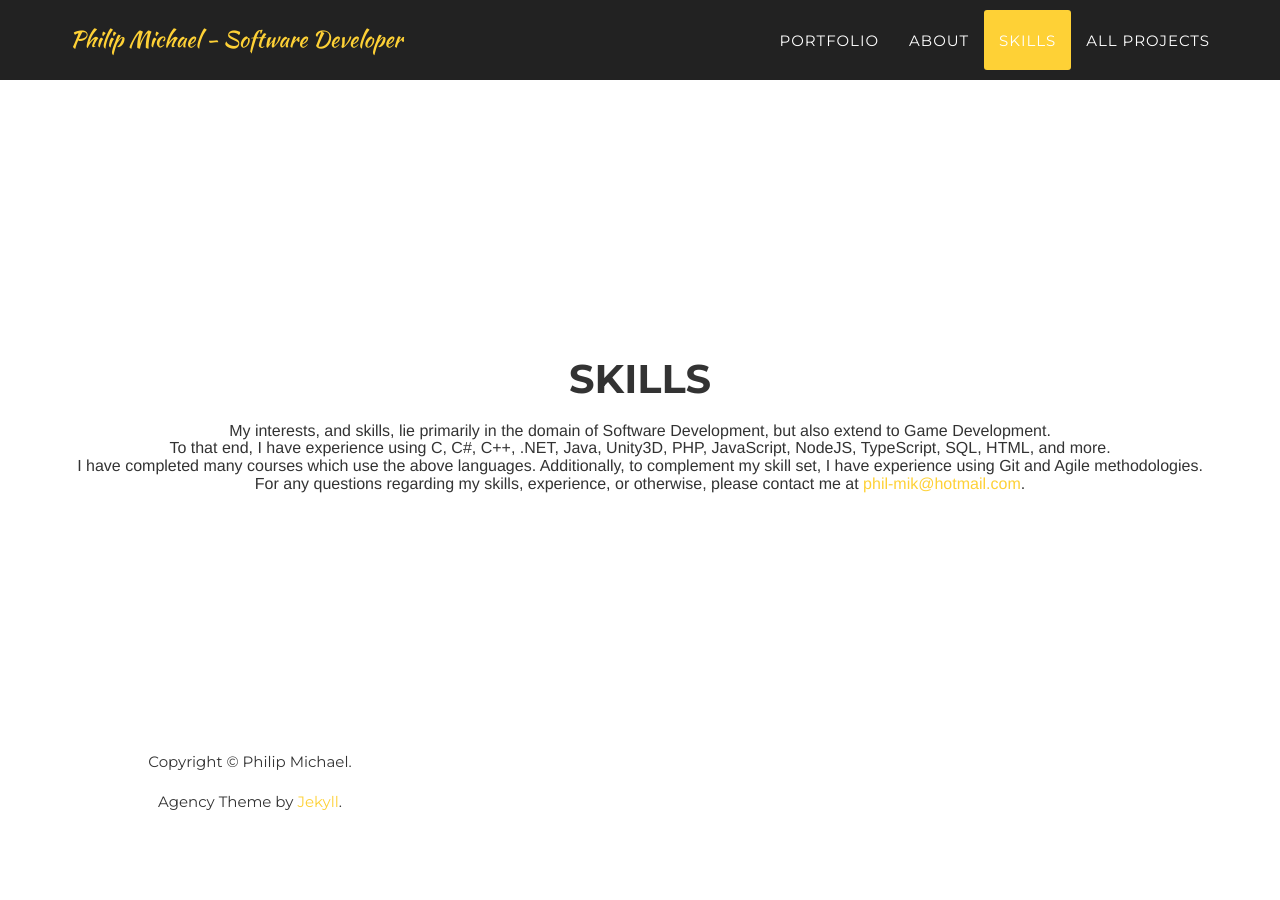
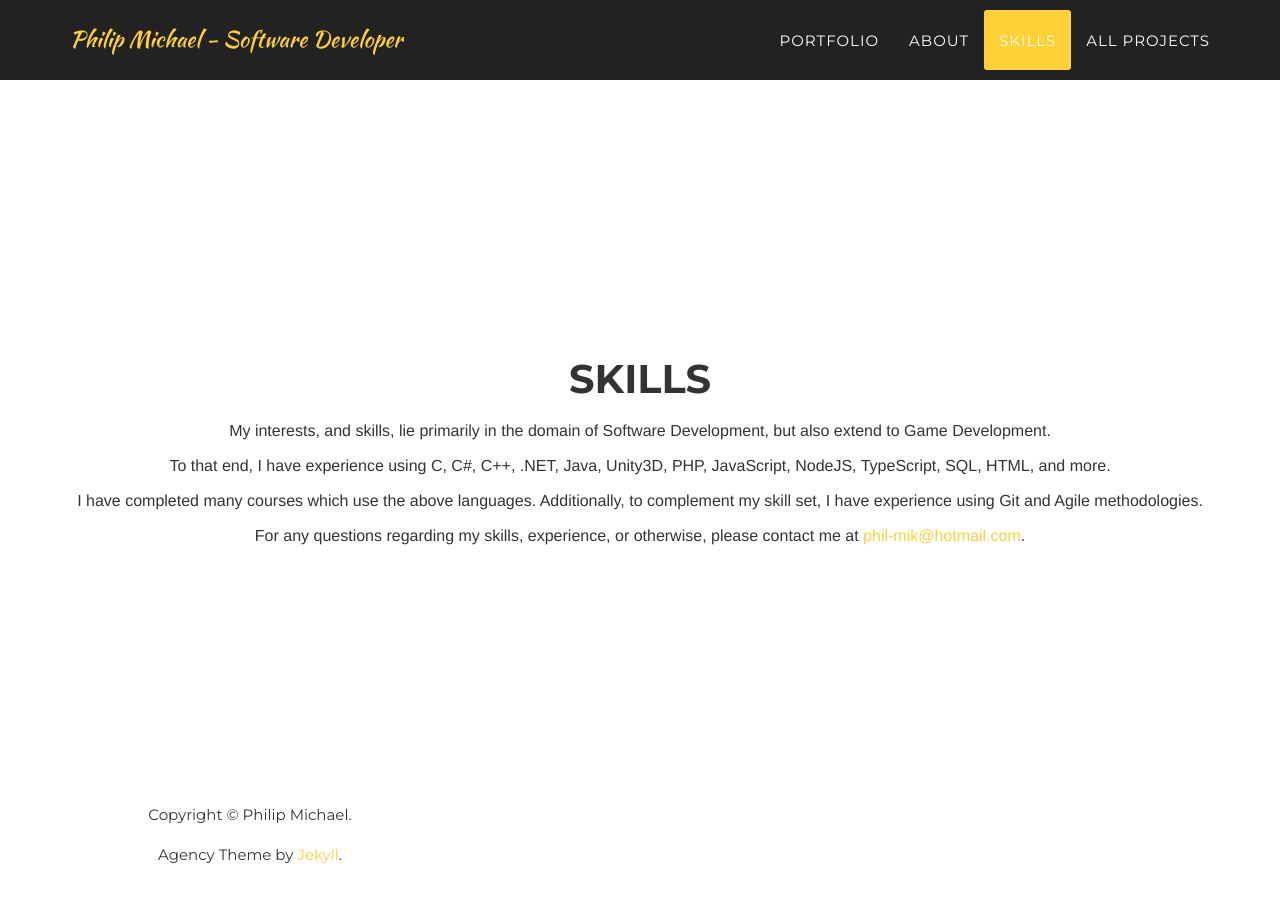
Before and after one commit to pmichaeldev/pmichaeldev.github.io, a Jekyll site: the page built from index.html, in a window 1280 px wide and 900 px high, scrolled down 2772 px. Built offline with Jekyll 4.4.1, drawn with Linux system fonts in a browser that asks for light colours; some web fonts are replaced; before the commit the page ends 3619 px from its top, so only the background shows below that.

Commit message:
Modified spacing.

```diff
--- a/_includes/skills.html
+++ b/_includes/skills.html
@@ -5,9 +5,15 @@
                 <div class="col-lg-12 text-center">
                     <h2 class="section-heading">Skills</h2>
                     <h3 class="section-subheading-about">
-                        My interests, and skills, lie primarily in the domain of Software Development, but also extend to Game Development.<br />
-                        To that end, I have experience using C, C#, C++, .NET, Java, Unity3D, PHP, JavaScript, NodeJS, TypeScript, SQL, HTML, and more.<br />
-                        I have completed many courses which use the above languages. Additionally, to complement my skill set, I have experience using Git and Agile methodologies.<br />
+                        My interests, and skills, lie primarily in the domain of Software Development, but also extend to Game Development.
+                        <br />
+                        <br />
+                        To that end, I have experience using C, C#, C++, .NET, Java, Unity3D, PHP, JavaScript, NodeJS, TypeScript, SQL, HTML, and more.
+                        <br />
+                        <br />
+                        I have completed many courses which use the above languages. Additionally, to complement my skill set, I have experience using Git and Agile methodologies.
+                        <br />
+                        <br />
                         For any questions regarding my skills, experience, or otherwise, please contact me at <a href="mailto:phil-mik@hotmail.com">phil-mik@hotmail.com</a>.
                     </h3>
                 </div>
```
